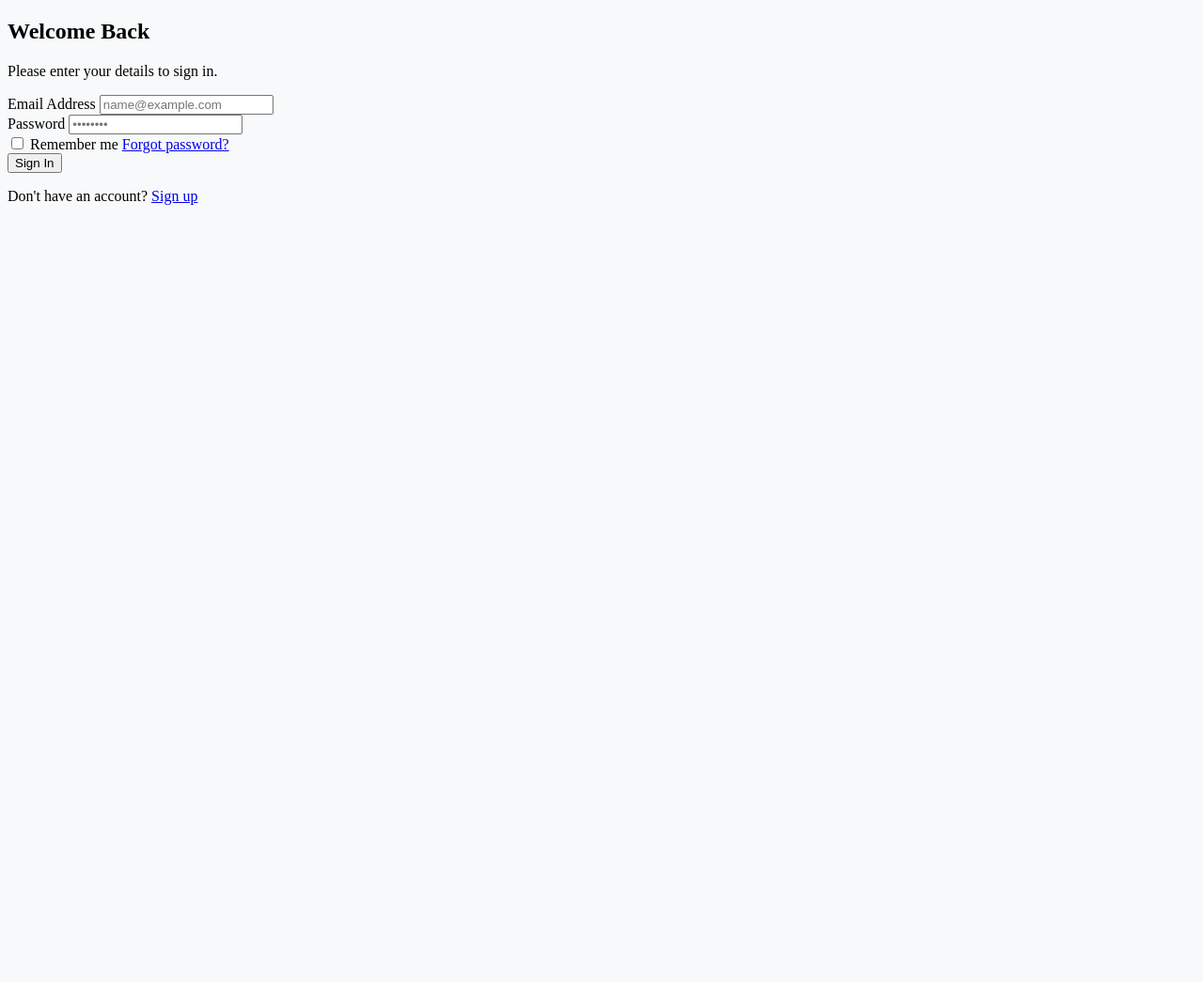
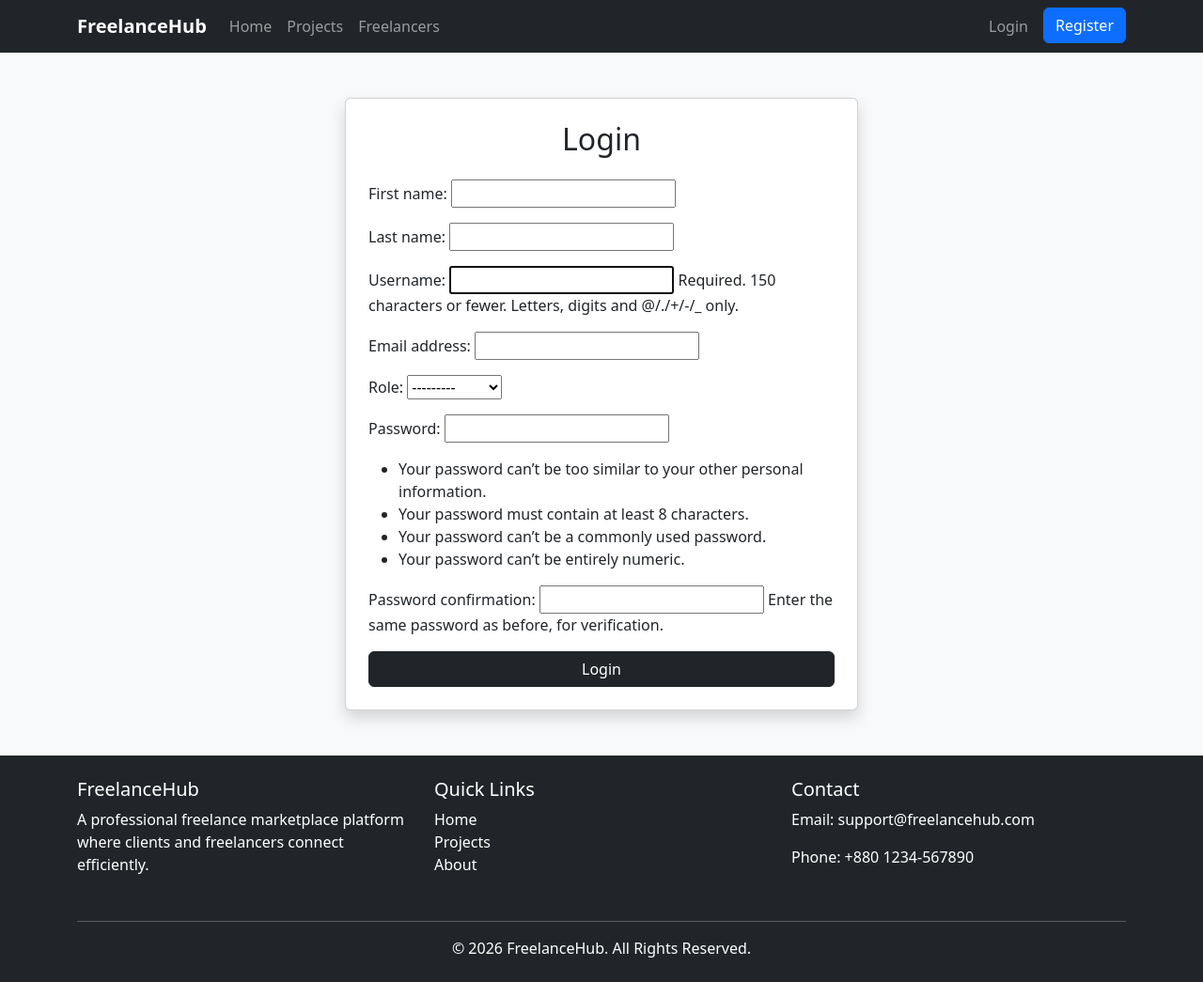
Before and after one commit to shazzad08/FreelanceHub, a Django app: template accounts/templates/accounts/login.html in a window 1280 px wide. Shown: the whole page at 94% size. Before the commit the page ends 218 px from the top, so only its background shows below. Run offline with Django 5.2, Linux system fonts and the light colour scheme; the template is opened without the code that fills it: values that come from a table or form of the project are taken from there, others are empty.

Commit message:
add logout and login feature

```diff
--- a/FreelanceHub/urls.py
+++ b/FreelanceHub/urls.py
@@ -18,6 +18,7 @@ from django.contrib import admin
 from django.urls import path,include
 
 urlpatterns = [
+    path('', include('core.urls')),
     path('admin/', admin.site.urls),
     path('accounts/', include("accounts.urls")),
 ]
--- a/accounts/templates/accounts/login.html
+++ b/accounts/templates/accounts/login.html
@@ -1,40 +1,37 @@
-<!DOCTYPE html>
-<html lang="en">
-<head>
-    <meta charset="UTF-8">
-    <meta name="viewport" content="width=device-width, initial-scale=1.0">
-    <title>Login</title>
-    <link rel="stylesheet" href="style.css">
-</head>
-<body>
-    <main class="login-container">
-        <form class="login-form">
-            <h2>Welcome Back</h2>
-            <p class="subtitle">Please enter your details to sign in.</p>
+{% extends 'base.html' %}
 
-            <div class="input-group">
-                <label for="email">Email Address</label>
-                <input type="email" id="email" required placeholder="name@example.com">
+{% block content %}
+
+<div class="container mt-5">
+
+    <div class="row justify-content-center">
+
+        <div class="col-md-6">
+
+            <div class="card p-4 shadow">
+
+                <h2 class="mb-4 text-center">
+                    Login
+                </h2>
+
+                <form method="POST">
+
+                    {% csrf_token %}
+
+                    {{ form.as_p }}
+
+                    <button class="btn btn-dark w-100">
+                        Login
+                    </button>
+
+                </form>
+
             </div>
 
-            <div class="input-group">
-                <label for="password">Password</label>
-                <input type="password" id="password" required placeholder="••••••••">
-            </div>
+        </div>
 
-            <div class="form-actions">
-                <label class="checkbox-label">
-                    <input type="checkbox" id="remember"> Remember me
-                </label>
-                <a href="#" class="forgot-link">Forgot password?</a>
-            </div>
+    </div>
 
-            <button type="submit" class="submit-btn">Sign In</button>
+</div>
 
-            <p class="signup-redirect">
-                Don't have an account? <a href="#">Sign up</a>
-            </p>
-        </form>
-    </main>
-</body>
-</html>
+{% endblock %}
--- a/accounts/urls.py
+++ b/accounts/urls.py
@@ -1,6 +1,9 @@
 from django.urls import path
 from .views import register_view
+from .views import UserLoginView,UserLogoutView
 
 urlpatterns = [
     path('register/', register_view, name='register'),
+    path('login/',UserLoginView.as_view() , name='login'),
+    path('logout/', UserLogoutView.as_view(), name='logout'),
 ]
--- /dev/null
+++ b/core/urls.py
@@ -0,0 +1,6 @@
+from django.urls import path
+from .views import home
+
+urlpatterns = [
+    path('', home, name='home'),
+]
--- a/core/views.py
+++ b/core/views.py
@@ -1,3 +1,6 @@
 from django.shortcuts import render
 
-# Create your views here.
+
+def home(request):
+
+    return render(request, 'home.html')
```
Also changed, not shown: accounts/views.py (+12 -1 lines), templates/home.html (added, +13 -0 lines), db.sqlite3.
